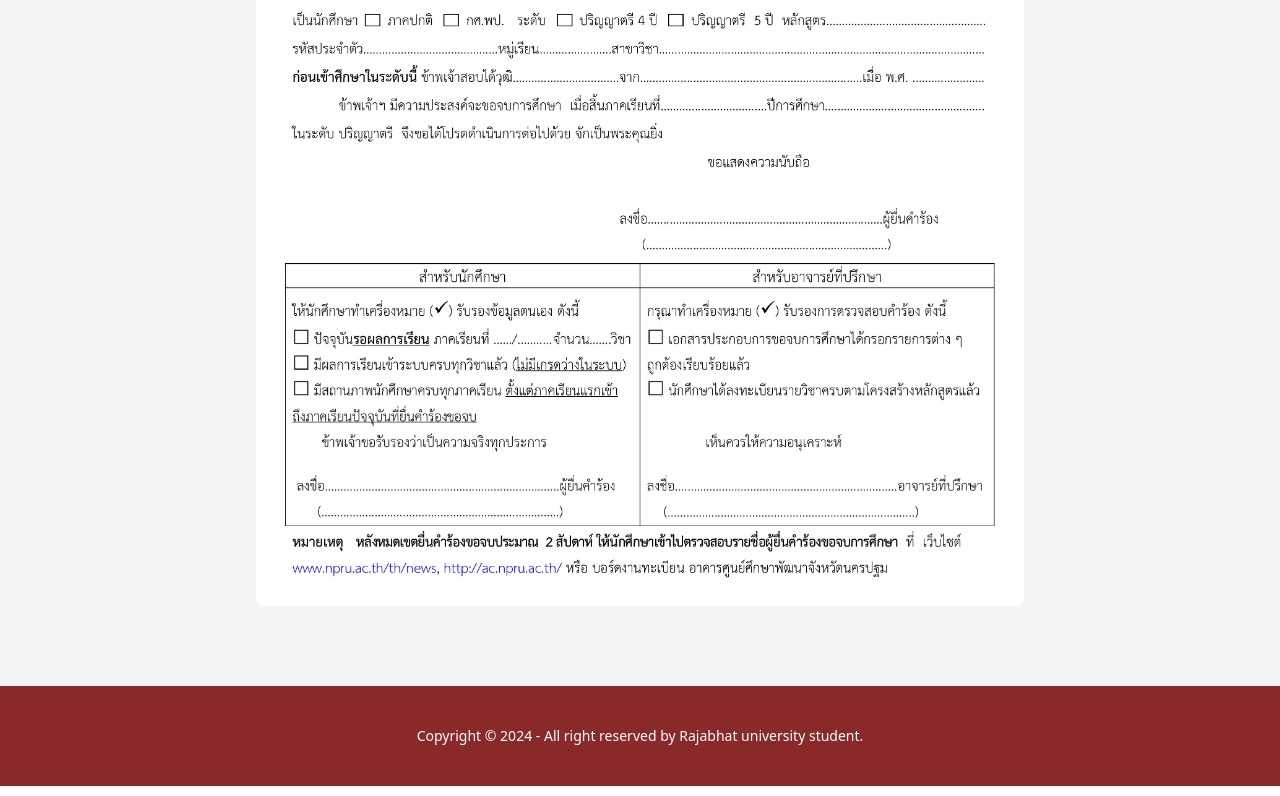
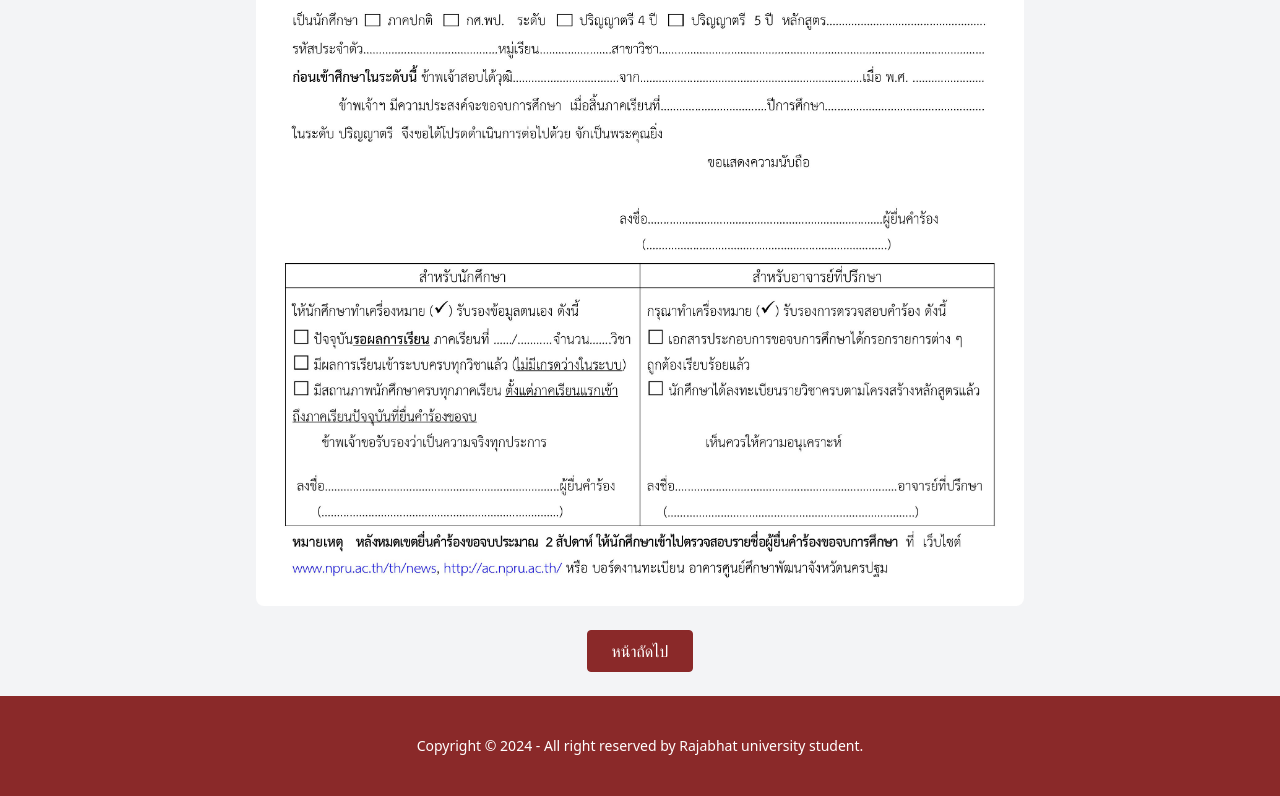
Before and after one commit to TitadachFF/MainProject, a React (Vite) app: page /documents in a window 1280 px wide. Shown: the part 708-1504 px from the top of the page. Built offline with nearby package versions, Linux system fonts and the light colour scheme; no server answers.

Commit message:
Check merge

```diff
--- a/package.json
+++ b/package.json
@@ -11,16 +11,13 @@
   },
   "dependencies": {
     "@heroicons/react": "^2.1.4",
-    "@react-pdf-viewer/core": "^3.12.0",
     "axios": "^1.7.2",
     "cors": "^2.8.5",
-    "pdfjs-dist": "^4.7.76",
     "react": "^18.2.0",
     "react-dom": "^18.2.0",
     "react-hook-form": "^7.52.0",
     "react-icons": "^5.3.0",
     "react-modal": "^3.16.1",
-    "react-pdf": "^9.1.1",
     "react-router-dom": "^6.23.1"
   },
   "devDependencies": {
--- a/src/Student/Documents.jsx
+++ b/src/Student/Documents.jsx
@@ -1,8 +1,10 @@
 import React, { useState, useEffect } from "react";
 import "./Documents.css";
 import axios from "axios";
+import { useNavigate } from "react-router-dom";
 
 const Documents = () => {
+  const navigate = useNavigate();
   const [studentData, setStudentData] = useState({});
   const [sections, setSections] = useState({});
   const [academicName, setAcademicName] = useState("");
@@ -74,12 +76,12 @@ const Documents = () => {
           <img
             src="/public/PDF (1).jpg"
             alt="Description"
-            className="max-w-3xl h-auto rounded-lg mb-20"
+            className="max-w-3xl h-auto rounded-lg mb-6"
           />
           {/* Student Info */}
           {studentData && (
             <>
-              <div className=" name text absolute z-0">
+              <div className="name text absolute z-0">
                 <p className="nameTh">
                   {studentData.firstname} {studentData.lastname}
                 </p>
@@ -130,7 +132,15 @@ const Documents = () => {
             </>
           )}
         </div>
+        <button
+          type="button"
+          className="hidden-on-print px-6 py-2 mb-6 text-white border bg-red  border-red text-red-600 rounded"
+          onClick={() => navigate("/student")}
+        >
+          หน้าถัดไป
+        </button>
       </div>
+
       {/* PDF Style */}
       <style jsx global>{`
         @media print {
```
Also changed, not shown: 1 other file (tests, documents, lock files or other folders).
